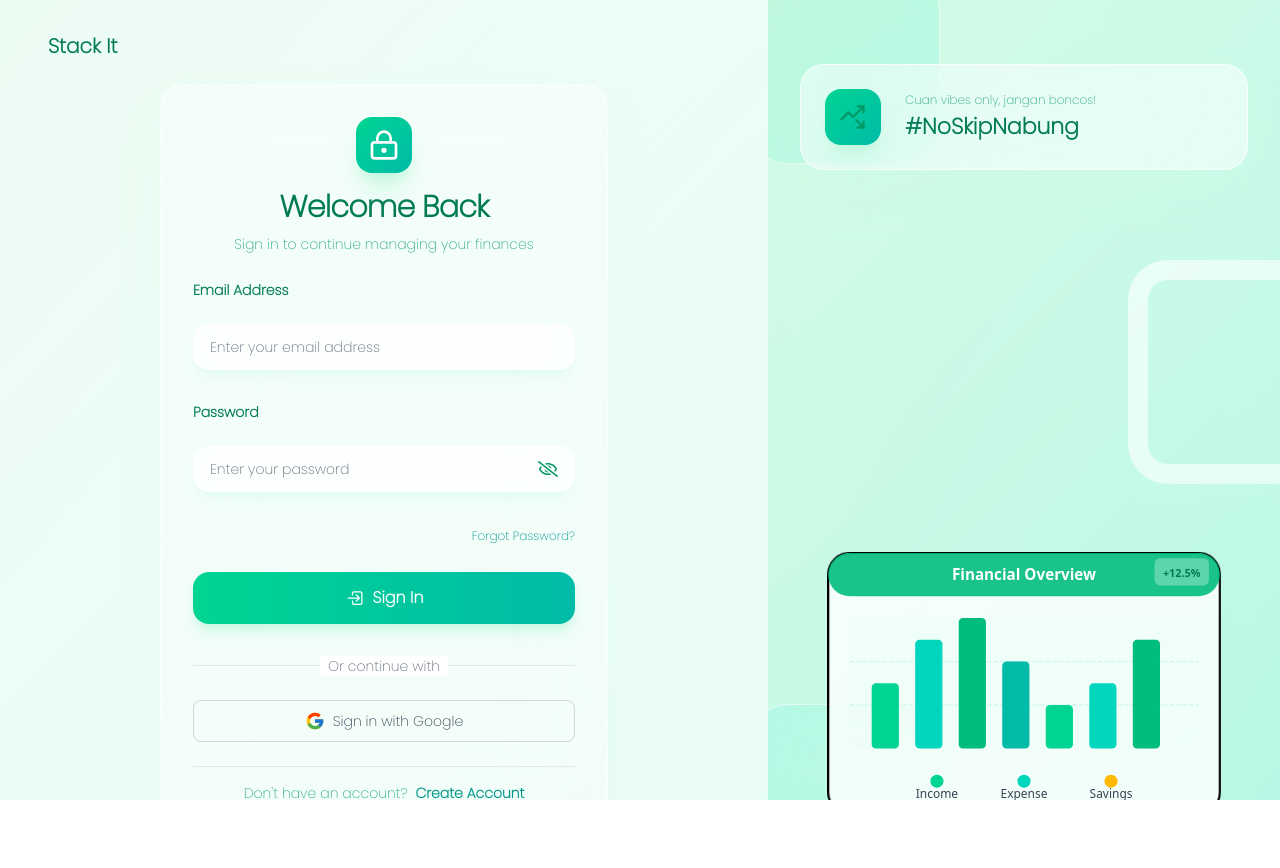
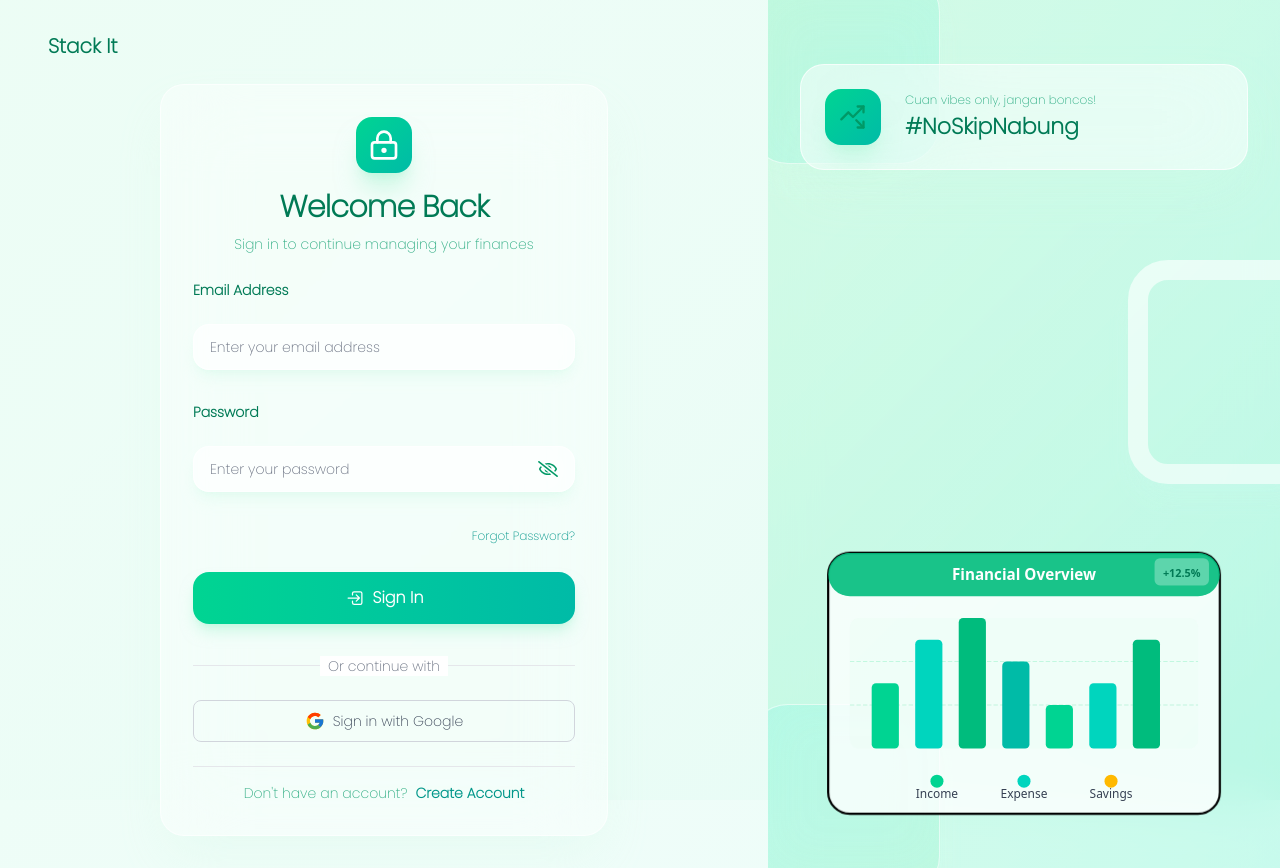
Before and after one commit to Alvarizqi09/fe-finance, a React (Vite) app: page /login in a window 1280 px wide. Before the commit the page ends 800 px from the top, so only its background shows below. Built offline with nearby package versions, Linux system fonts and the light colour scheme.

Commit message:
style: simplify CSS structure for improved layout consistency and responsiveness

```diff
--- a/src/App.css
+++ b/src/App.css
@@ -2,19 +2,15 @@
   box-sizing: border-box;
 }
 
-html,
+html {
+  height: 100vh;
+}
+
 body {
-  width: 100%;
-  height: 100vh;
   min-height: 100vh;
-  margin: 0;
-  padding: 0;
-  overflow-x: hidden;
 }
 
 #root {
-  width: 100%;
   min-height: 100vh;
   margin: 0;
-  padding: 0;
 }
```
